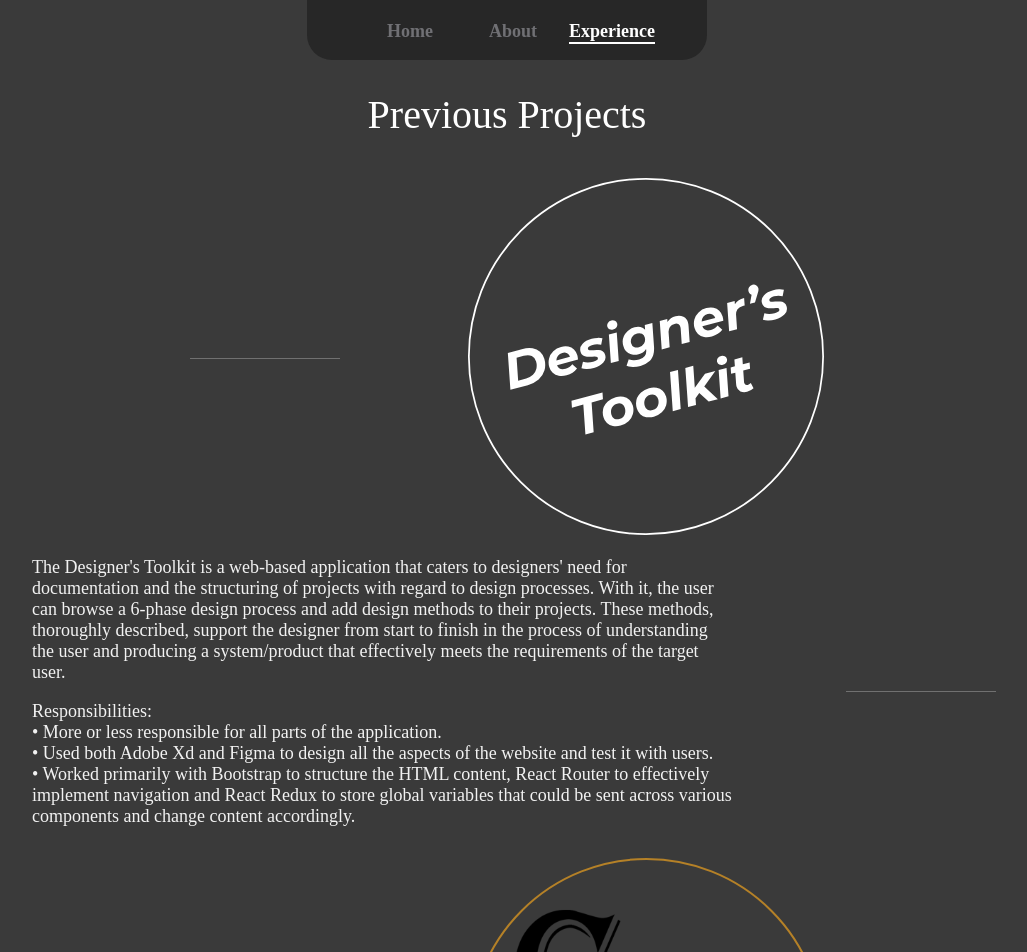
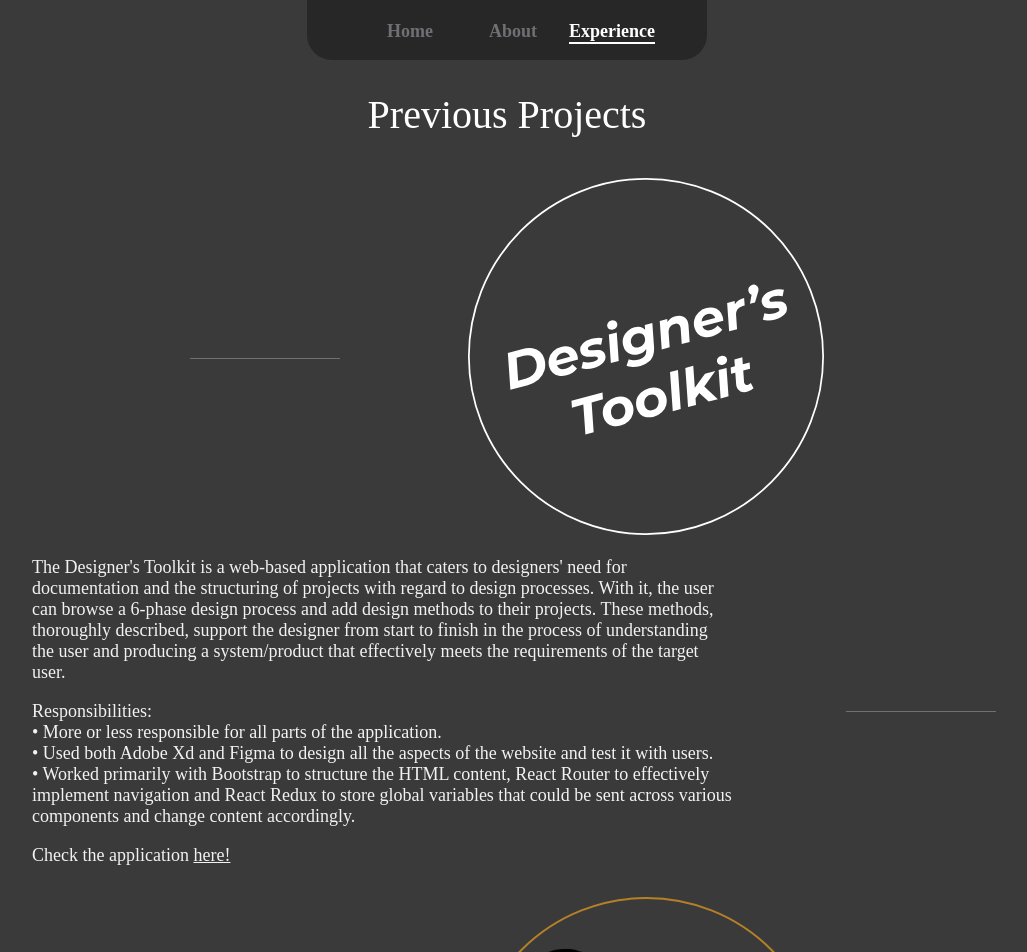
Before and after one commit to AugustasFriend/my-portfolio, a React (Create React App) app: page /experience in a window 1280 px wide. Shown: the top 952 px of the page, without its empty margins (133-1160 px from the left). Built offline with nearby package versions, Linux system fonts and the light colour scheme.

Commit message:
add link for Designers Toolkit in experience page

```diff
--- a/src/AboutPage/About.css
+++ b/src/AboutPage/About.css
@@ -28,11 +28,6 @@
     margin-top: 2%;
 }
 
-.href-remove{
-    color: #f2f2f2;
-    text-decoration: underline;
-}
-
 .about-image-ml{
     margin-left: 2%;
 }
@@ -48,12 +43,3 @@
 .about-icon:hover{
     transform: scale(1.15);
 }
-
-/*.about-tools-padding span {
-    display: none;
-    position: relative;
-  }
-
-.about-tools-padding:hover span {
-    display: block;
-  }*/
--- a/src/ExperiencePage/Experience.jsx
+++ b/src/ExperiencePage/Experience.jsx
@@ -53,6 +53,7 @@ const Experience = () =>{
                         <p className="experience-body-text">{dtDescription} <p>Responsibilities: <br/> • More or less responsible for all parts of the application.
                         <br/>{dtWID} <br/>• Worked primarily with Bootstrap to structure the HTML content, React Router to effectively implement navigation and React Redux to store global variables
                         that could be sent across various components and change content accordingly.</p></p>
+                        <p className="experience-body-text">Check the application <a  className="href-remove" href="https://designers-toolkit.meteorapp.com/" target="_blank">here!</a></p>
                     </Col>
                     <Col className="hl-ml">
                         <div className="horizontal-line"/>
--- a/src/Shared/Shared.css
+++ b/src/Shared/Shared.css
@@ -117,3 +117,8 @@
 .row-mt{
     margin-top: 4%;
 }
+
+.href-remove{
+    color: #f2f2f2;
+    text-decoration: underline;
+}
```
